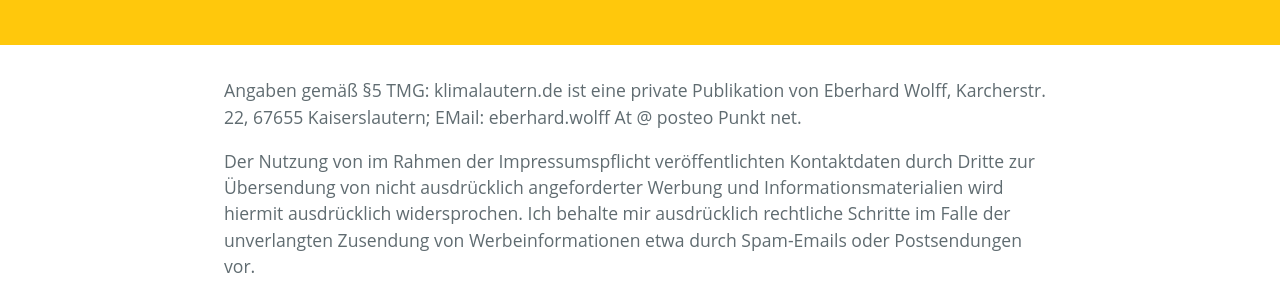
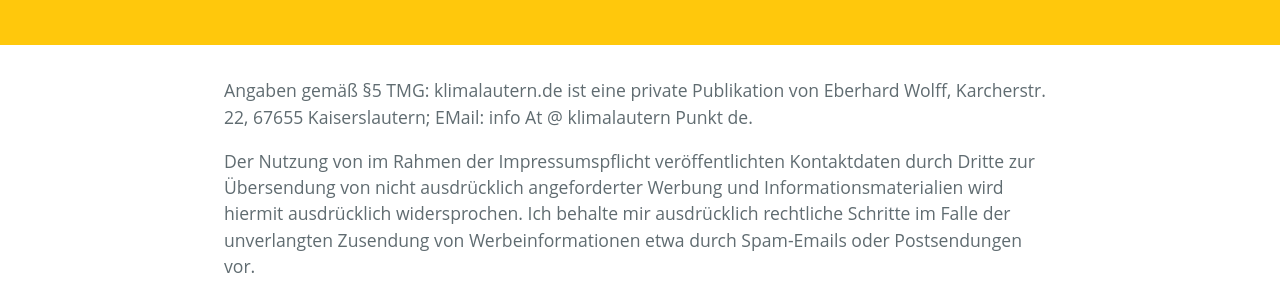
Before and after one commit to klimalautern/klimalautern.github.io, a Jekyll site: the page built from impressum.md, in a window 1280 px wide. Shown: the part 513-813 px from the top of the page. Built offline with Jekyll 4.4.1, drawn with Linux system fonts in a browser that asks for light colours; our own code applies the rules of GitHub Pages for plain Markdown files.

Commit message:
Change Impressum EMail

```diff
--- a/impressum.md
+++ b/impressum.md
@@ -4,7 +4,7 @@
 
 Angaben gemäß §5 TMG: klimalautern.de ist eine private
 Publikation von Eberhard Wolff, Karcherstr. 22, 67655 Kaiserslautern;
-EMail: eberhard.wolff At @ posteo Punkt net.
+EMail: info At @ klimalautern Punkt de.
 
 Der Nutzung von im Rahmen der Impressumspflicht veröffentlichten
 Kontaktdaten durch Dritte zur Übersendung von nicht ausdrücklich
```
